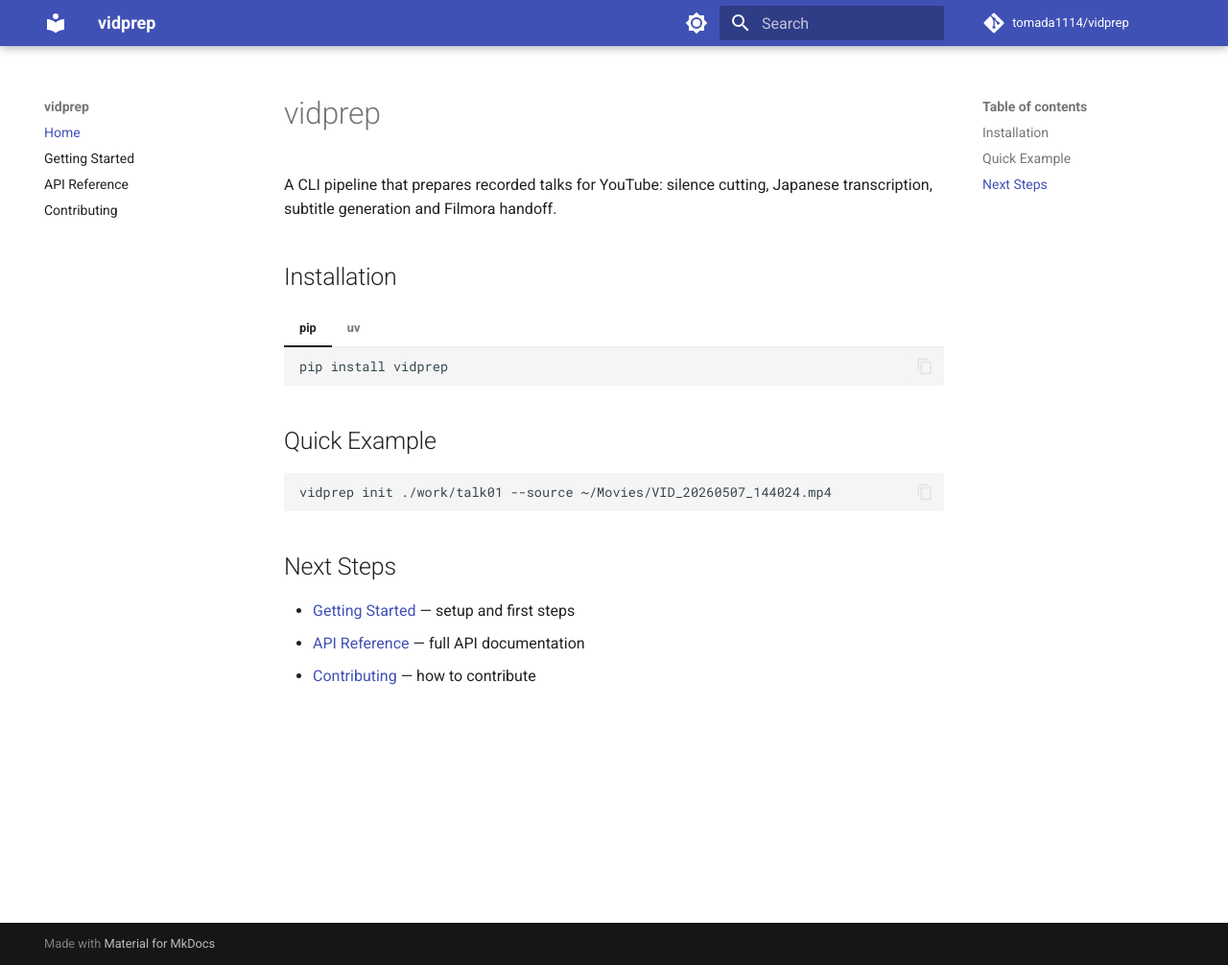
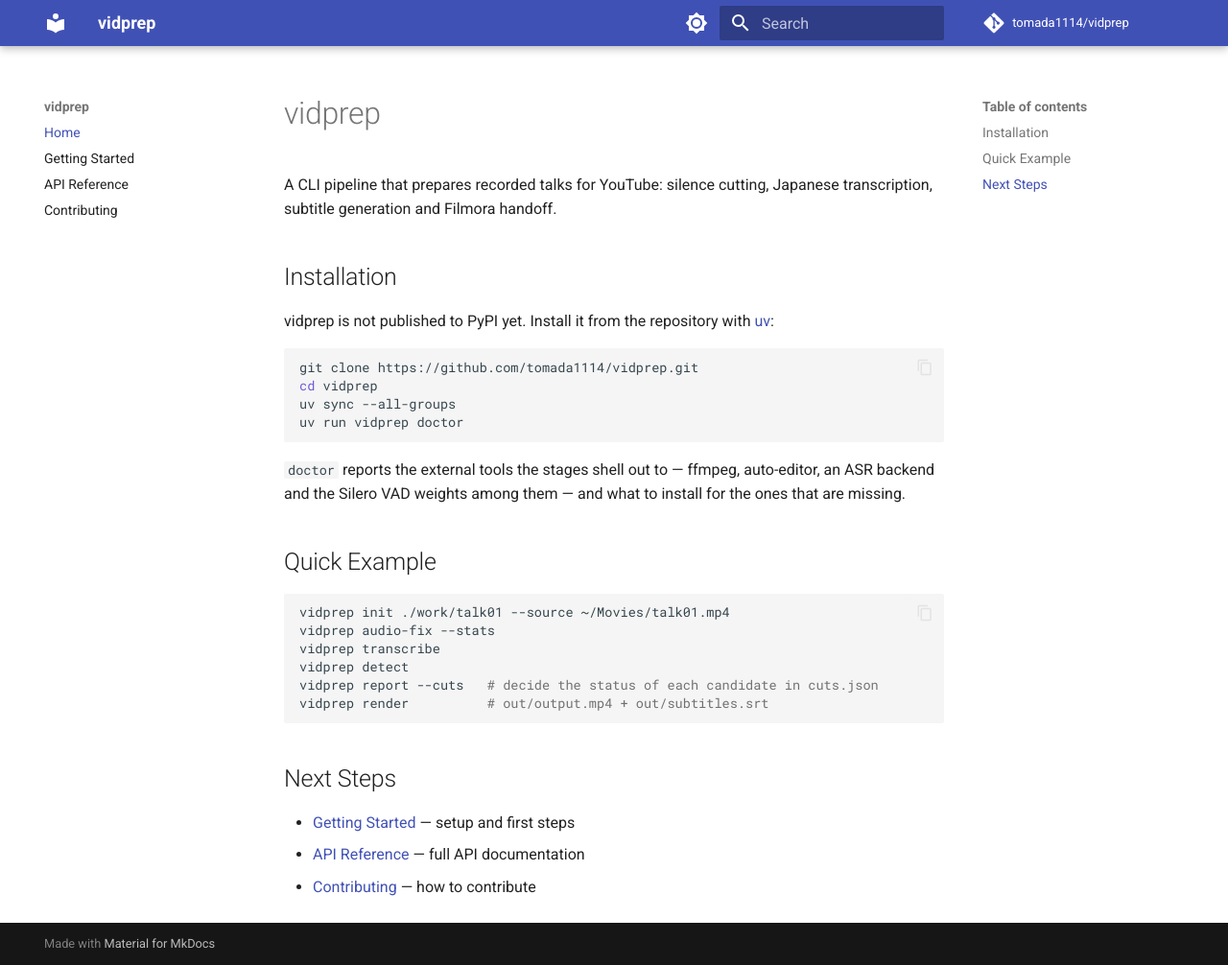
Before and after one commit to tomada1114/vidprep, an MkDocs documentation site: the page built from docs/index.md, in a window 1280 px wide and 1006 px high. Shown: the whole window at 96% size. Built offline with MkDocs 1.6.1 and Material for MkDocs 9.7.7, drawn with Linux system fonts in a browser that asks for light colours; comment, search, counter and statistics services are not loaded.

Commit message:
docs: install from the repository, not from PyPI
vidprep is not published — `pip install vidprep` and `uv add vidprep` both fail
today, which is the first thing either page tells a reader to run. Clone and
`uv sync` instead, with `uv tool install --from .` for use outside the checkout.

While the landing page's Quick Example was there, make it the actual pipeline
rather than `init` on its own.

````diff
--- a/docs/index.md
+++ b/docs/index.md
@@ -5,22 +5,29 @@
 
 ## Installation
 
-=== "pip"
+vidprep is not published to PyPI yet. Install it from the repository with
+[uv](https://docs.astral.sh/uv/):
 
-    ```bash
-    pip install vidprep
-    ```
+```bash
+git clone https://github.com/tomada1114/vidprep.git
+cd vidprep
+uv sync --all-groups
+uv run vidprep doctor
+```
 
-=== "uv"
-
-    ```bash
-    uv add vidprep
-    ```
+`doctor` reports the external tools the stages shell out to — ffmpeg,
+auto-editor, an ASR backend and the Silero VAD weights among them — and what to
+install for the ones that are missing.
 
 ## Quick Example
 
 ```bash
-vidprep init ./work/talk01 --source ~/Movies/VID_20260507_144024.mp4
+vidprep init ./work/talk01 --source ~/Movies/talk01.mp4
+vidprep audio-fix --stats
+vidprep transcribe
+vidprep detect
+vidprep report --cuts   # decide the status of each candidate in cuts.json
+vidprep render          # out/output.mp4 + out/subtitles.srt
 ```
 
 ## Next Steps
````
Also changed, not shown: docs/getting-started.md (+9 -3 lines).
